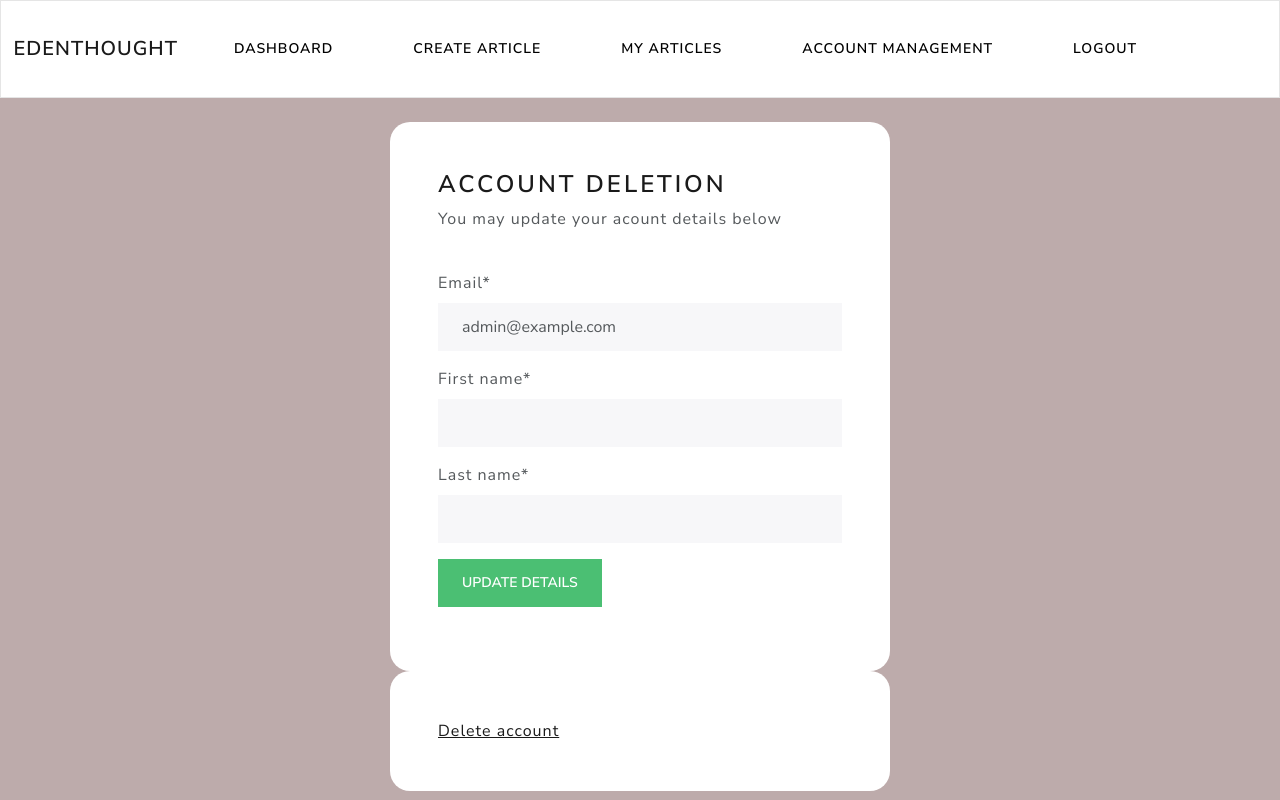
After one commit to aaronserro/Subscription-Platform, a Django app: page /writer/account-management in a window 1280 px wide. The commit adds this page. Run offline with Django 4.2, Linux system fonts and the light colour scheme; a user stored in the database is signed in; some libraries are stand-ins or nearby versions.

Commit message:
Finished Implementation of Writer functionality

```diff
--- a/writer/forms.py
+++ b/writer/forms.py
@@ -1,8 +1,18 @@
 from . models import Article
 
 from django.forms import ModelForm
+from account.models import CustomUser
 
 class ArticleForm(ModelForm):
     class Meta:
         model = Article
         fields = ['title', 'content', 'is_prem',]
+
+
+class UpdateUserForm(ModelForm):
+    password = None
+
+    class Meta:
+        model = CustomUser
+        fields = ['email', 'first_name', 'last_name',]
+        exclude = ['password1', 'password2',]
--- /dev/null
+++ b/writer/templates/writer/account-management.html
@@ -0,0 +1,24 @@
+{%extends 'writer/navbar.html'%}
+{%load crispy_forms_tags %}
+{%block content %}
+    <br>
+    <div class = "container bg-white shadow-md p-5 form-layout">
+        <h3>Account Deletion</h3>
+        <p> You may update your acount details below</p>
+        <br>
+        <form method="POST" autocomplete="off">
+            {%csrf_token%}
+            {{UpdateUserForm|crispy}}
+            <input type ="submit" class="btn btn-success" value="Update details"/>
+    </div>
+
+    <div class = "container bg-white shadow-md p-5 form-layout">
+        <a href="{%url 'delete-account'%}"> Delete account</a>
+
+    </div>
+
+
+
+
+
+{%endblock%}
--- a/writer/templates/writer/navbar.html
+++ b/writer/templates/writer/navbar.html
@@ -73,7 +73,7 @@
 
               <li class="nav-item">
 
-                <a class="btn btn-secondary navbar-btn" type="button"  href="{% url '' %}">Account Management </a>
+                <a class="btn btn-secondary navbar-btn" type="button"  href="{% url 'account-management' %}">Account Management </a>
 
               </li>
 
--- a/writer/urls.py
+++ b/writer/urls.py
@@ -7,8 +7,13 @@ urlpatterns = [
     path("writer-dashboard", views.writer_dashboard, name="writer-dashboard"),
     path("create-article", views.create_article, name="create-article"),
     path("my-articles", views.my_articles, name="my-articles"),
-    path("update-article/<str:pk>", views.update_article, name="update-article"),
-    path("delete-article/<str:pk>", views.delete_article, name="delete-article"),
+    path("update-article/<str:pk>", views.update_article,
+         name="update-article"),
+    path("delete-article/<str:pk>", views.delete_article,
+         name="delete-article"),
+    path("account-management", views.account_management,
+         name="account-management"),
+    path('delete-account', views.delete_account, name="delete-account")
     #pk is primary key
 
 ]
--- a/writer/views.py
+++ b/writer/views.py
@@ -1,7 +1,8 @@
 from django.shortcuts import render, redirect
 from django.contrib.auth.decorators import login_required
-from . forms import ArticleForm
+from . forms import ArticleForm, UpdateUserForm
 from . models import Article
+from account.models import CustomUser
 
 
 @login_required(login_url="my_login")
@@ -66,3 +67,27 @@ def delete_article(request, pk):
         article.delete()
         return redirect('my-articles')
     return render(request, 'writer/delete-article.html')
+
+
+@login_required(login_url="my_login")
+def account_management(request):
+
+    form = UpdateUserForm(instance=request.user)
+    if request.method == 'POST':
+        form = UpdateUserForm(request.POST, instance=request.user)
+        if form.is_valid():
+            form.save()
+            return redirect('writer-dashboard')
+    context = {'UpdateUserForm': form}
+    return render(request,"writer/account-management.html", context)
+
+
+@login_required(login_url="my_login")
+def delete_account(request):
+    if request.method == 'POST':
+        deleteUser = CustomUser.objects.get(email=request.user)
+
+        deleteUser.delete()
+
+        return redirect('my_login')
+    return render(request, "writer/delete-account.html")
```
Also changed, not shown: writer/templates/writer/delete-account.html (added, +23 -0 lines), db.sqlite3.
